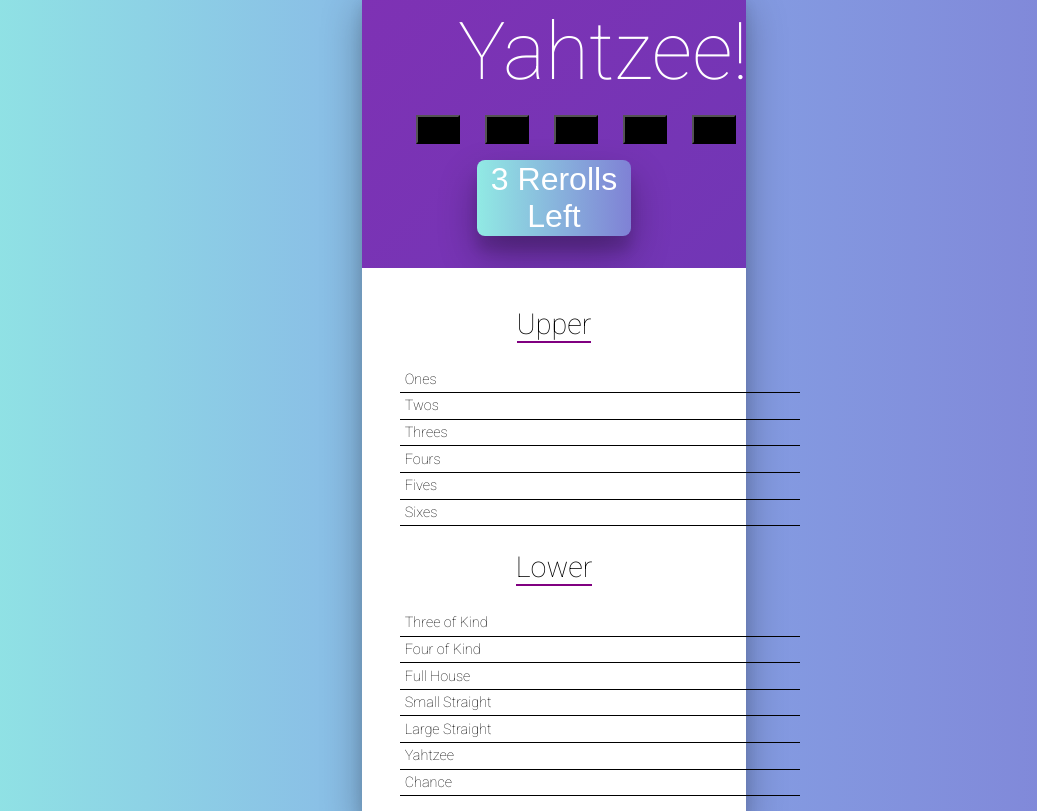
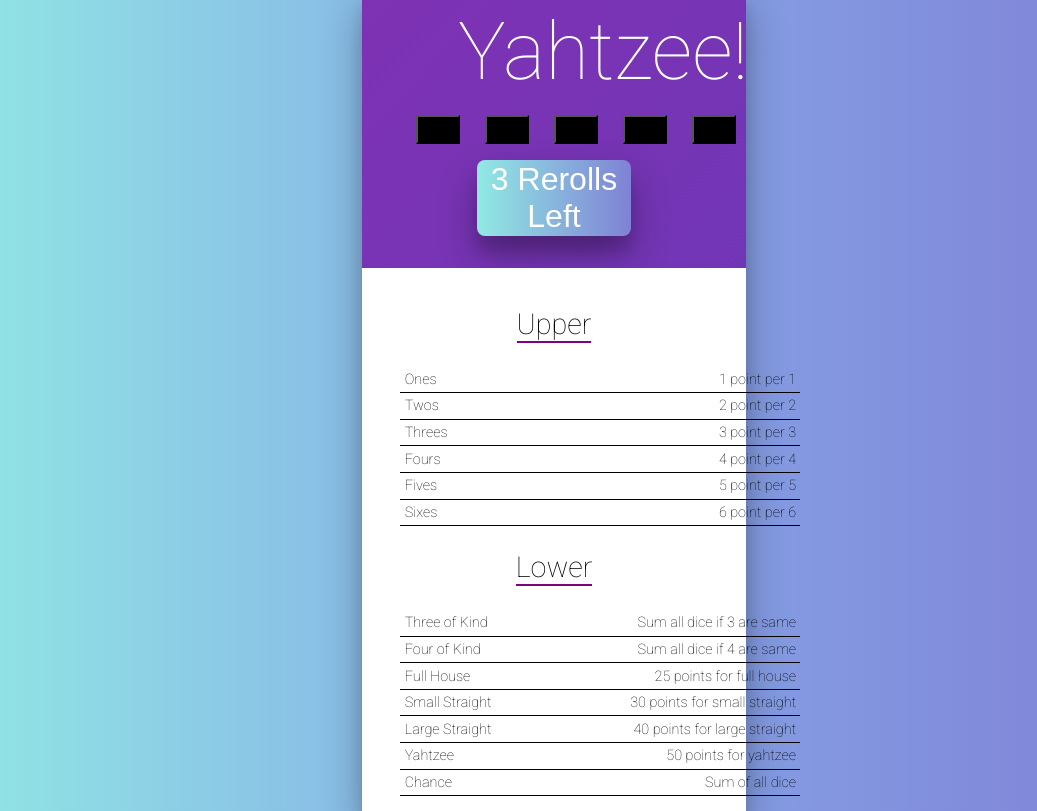
Before and after one commit to expesion/yahtzee, a React (Create React App) app: page / in a window 1280 px wide. Shown: the whole page, without its empty margins (86-1123 px from the left). Built offline with nearby package versions, Linux system fonts and the light colour scheme.

Commit message:
Add desc

```diff
--- a/src/RuleRow.js
+++ b/src/RuleRow.js
@@ -6,7 +6,7 @@
     return (
       <tr className={`RuleRow RuleRow-${this.props.score===undefined?'active':'disabled'}`} onClick={this.props.score===undefined? this.props.doScore:null}>
         <td className="RuleRow-name">{this.props.name}</td>
-        <td className="RuleRow-score">{this.props.score}</td>
+        <td className="RuleRow-score">{this.props.score===undefined?this.props.description:this.props.score}</td>
       </tr>
     )
   }
--- a/src/ScoreTable.js
+++ b/src/ScoreTable.js
@@ -15,12 +15,12 @@
           <h2>Upper</h2>
           <table cellSpacing="0">
             <tbody>
-              <RuleRow name="Ones" score={scores.ones} doScore={doScore.bind(this,"ones", ones.evalRoll)} />
-              <RuleRow name="Twos" score={scores.twos} doScore={evt => doScore("twos", twos.evalRoll)} />
-              <RuleRow name="Threes" score={scores.threes} doScore={evt => doScore("threes", threes.evalRoll)} />
-              <RuleRow name="Fours" score={scores.fours} doScore={evt => doScore("fours", fours.evalRoll)} />
-              <RuleRow name="Fives" score={scores.fives} doScore={evt => doScore("fives", fives.evalRoll)} />
-              <RuleRow name="Sixes" score={scores.sixes} doScore={evt => doScore("sixes", sixes.evalRoll)} />
+              <RuleRow name="Ones" score={scores.ones} doScore={doScore.bind(this,"ones", ones.evalRoll)}  description={ones.description}/>
+              <RuleRow name="Twos" score={scores.twos} doScore={evt => doScore("twos", twos.evalRoll)}  description={twos.description}/>
+              <RuleRow name="Threes" score={scores.threes} doScore={evt => doScore("threes", threes.evalRoll)}  description={threes.description}/>
+              <RuleRow name="Fours" score={scores.fours} doScore={evt => doScore("fours", fours.evalRoll)}  description={fours.description}/>
+              <RuleRow name="Fives" score={scores.fives} doScore={evt => doScore("fives", fives.evalRoll)}  description={fives.description}/>
+              <RuleRow name="Sixes" score={scores.sixes} doScore={evt => doScore("sixes", sixes.evalRoll)}  description={sixes.description}/>
             </tbody>
           </table>
         </section>
@@ -28,13 +28,13 @@
           <h2>Lower</h2>
           <table cellSpacing="0">
             <tbody>
-              <RuleRow name="Three of Kind" score={scores.threeOfKind} doScore={evt => doScore("threeOfKind", threeOfKind.evalRoll)} />
-              <RuleRow name="Four of Kind" score={scores.fourOfKind} doScore={evt => doScore("fourOfKind", fourOfKind.evalRoll)} />
-              <RuleRow name="Full House" score={scores.fullHouse} doScore={evt => doScore("fullHouse", fullHouse.evalRoll)} />
-              <RuleRow name="Small Straight" score={scores.smallStraight} doScore={evt => doScore("smallStraight", smallStraight.evalRoll)} />
-              <RuleRow name="Large Straight" score={scores.largeStraight} doScore={evt => doScore("largeStraight", largeStraight.evalRoll)} />
-              <RuleRow name="Yahtzee" score={scores.yahtzee} doScore={evt => doScore("yahtzee", yahtzee.evalRoll)} />
-              <RuleRow name="Chance" score={scores.chance} doScore={evt => doScore("chance", chance.evalRoll)} />
+              <RuleRow name="Three of Kind" score={scores.threeOfKind} doScore={evt => doScore("threeOfKind", threeOfKind.evalRoll)}  description={threeOfKind.description}/>
+              <RuleRow name="Four of Kind" score={scores.fourOfKind} doScore={evt => doScore("fourOfKind", fourOfKind.evalRoll)} description={fourOfKind.description} />
+              <RuleRow name="Full House" score={scores.fullHouse} doScore={evt => doScore("fullHouse", fullHouse.evalRoll)}  description={fullHouse.description}/>
+              <RuleRow name="Small Straight" score={scores.smallStraight} doScore={evt => doScore("smallStraight", smallStraight.evalRoll)}  description={smallStraight.description}/>
+              <RuleRow name="Large Straight" score={scores.largeStraight} doScore={evt => doScore("largeStraight", largeStraight.evalRoll)}  description={largeStraight.description}/>
+              <RuleRow name="Yahtzee" score={scores.yahtzee} doScore={evt => doScore("yahtzee", yahtzee.evalRoll)}  description={yahtzee.description}/>
+              <RuleRow name="Chance" score={scores.chance} doScore={evt => doScore("chance", chance.evalRoll)} description={chance.description} />
             </tbody>
           </table>
         </section>
```
